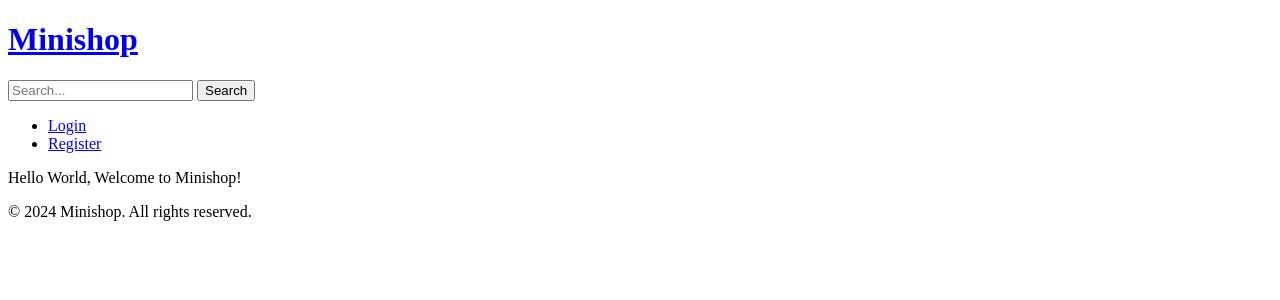
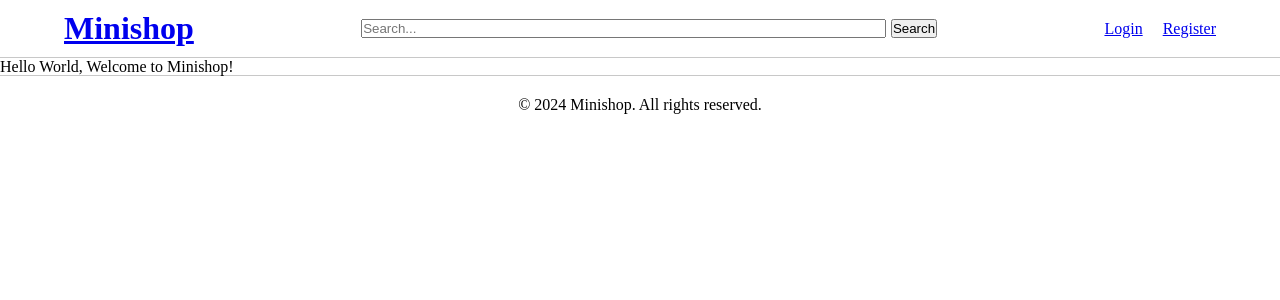
Before and after one commit to Kaillr/minishop, a Node server app: page / in a window 1280 px wide. Shown: the top 300 px of the page. Run offline with Node 20, Linux system fonts and the light colour scheme.

Commit message:
feat: add simple styles to global stylesheet

```diff
--- a/frontend/css/style.css
+++ b/frontend/css/style.css
@@ -0,0 +1,47 @@
+* {
+    margin: 0;
+    padding: 0;
+}
+
+header {
+    display: flex;
+    justify-content: space-between;
+    align-items: center;
+    padding: 10px 5%;
+    border-bottom: 1px solid rgb(200, 200, 200);
+}
+
+header .nav {
+    display: flex;
+    align-items: center;
+}
+
+header ul {
+    display: flex;
+    list-style-type: none;
+    gap: 20px;
+}
+
+header .search {
+    width: 50%;
+    position: relative;
+    display: flex;
+    align-items: center;
+    gap: 5px;
+}
+
+header .search input {
+    width: 100%;
+}
+
+main {
+    padding: 20px 5%;
+    margin: 0 auto;
+}
+
+footer {
+    padding: 20px 5%;
+    margin-top: -1px;
+    border-top: 1px solid rgb(200, 200, 200);
+    text-align: center;
+}
--- a/frontend/views/partials/head.ejs
+++ b/frontend/views/partials/head.ejs
@@ -1,3 +1,4 @@
     <meta charset="UTF-8">
     <meta name="viewport" content="width=device-width, initial-scale=1.0">
     <title><%= title %></title>
+    <link rel="stylesheet" href="/css/style.css">
```
